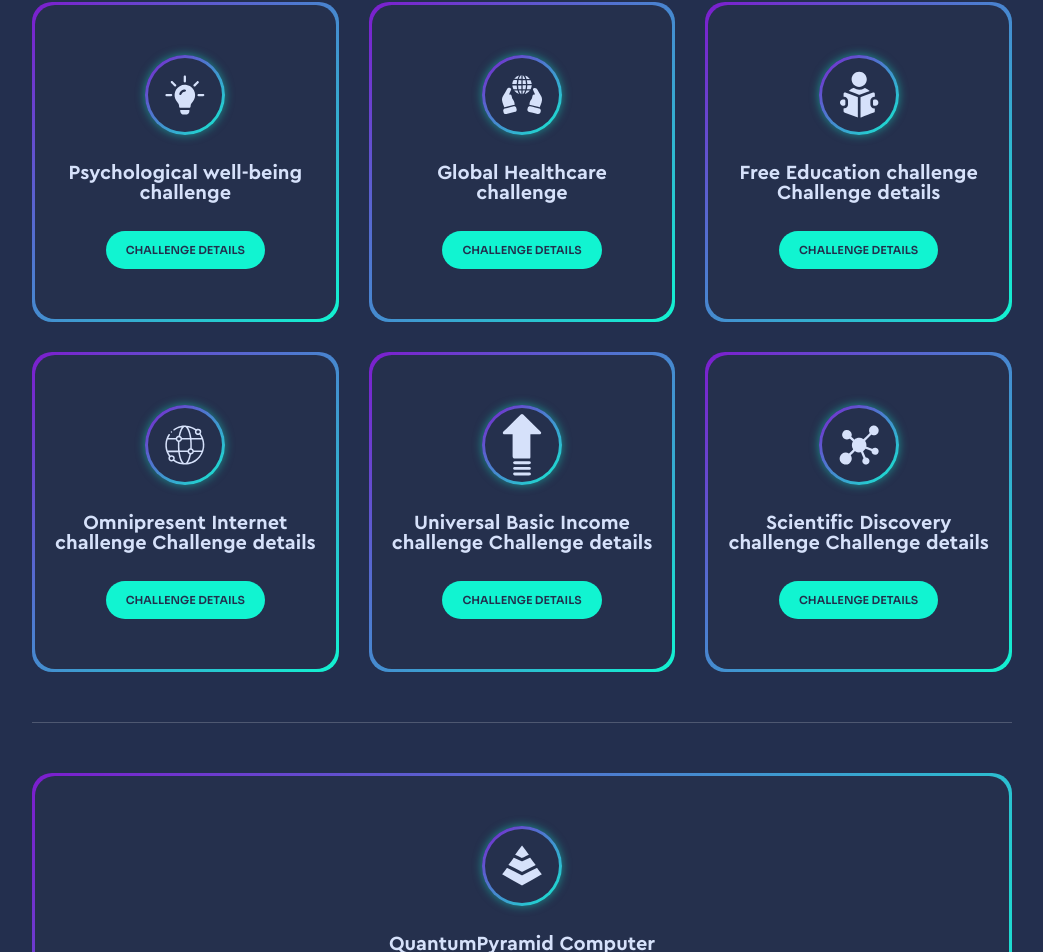
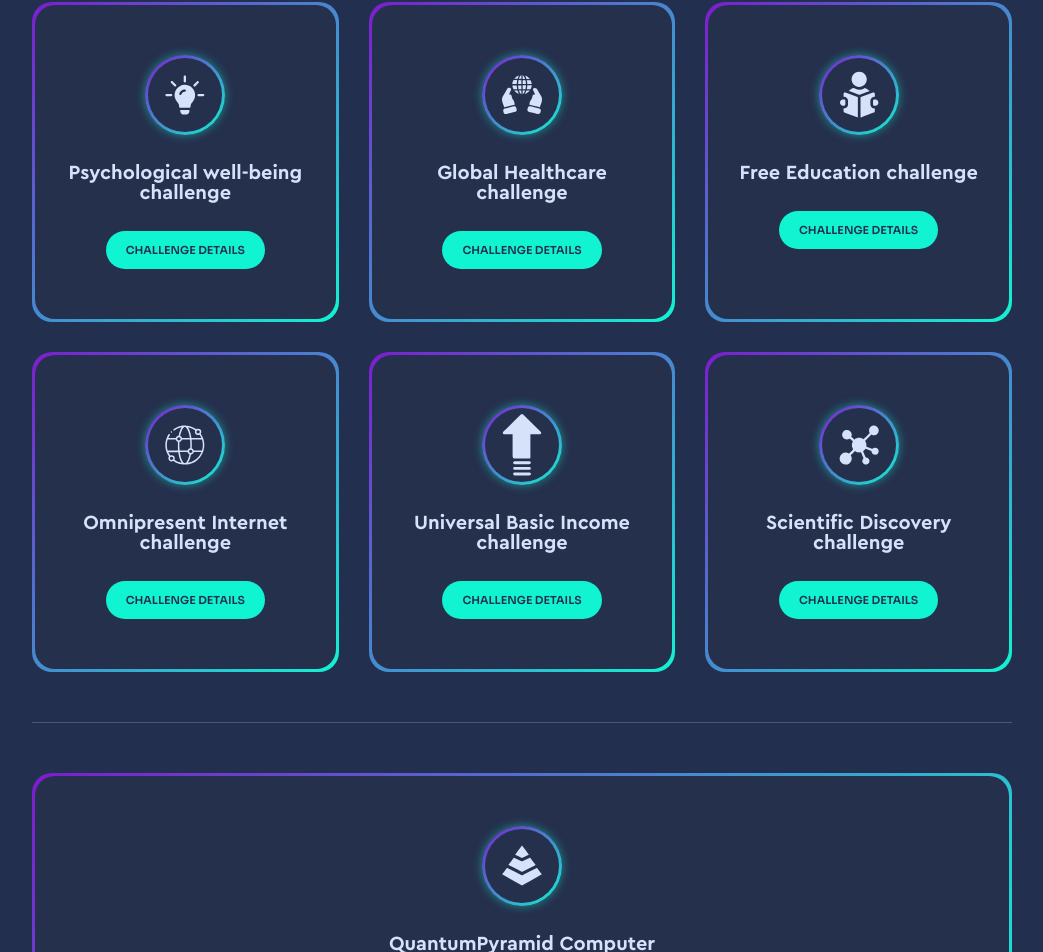
Before and after one commit to ArtificialGuardianAngel/aga-vision, a Next.js app: page / in a window 1280 px wide. Shown: the part 8232-9184 px from the top of the page, without its empty margins (118-1161 px from the left). Built offline with nearby package versions, Linux system fonts and the light colour scheme; no server answers.

Commit message:
remove challenge details text

```diff
--- a/src/app/page.tsx
+++ b/src/app/page.tsx
@@ -608,7 +608,7 @@ export default function Home() {
                   </div>
 
                   <div className="text-[20px] font-[700] leading-[1] font-ceraPro">
-                    Free Education challenge Challenge details
+                    Free Education challenge
                   </div>
 
                   <Button link="/challenge/free-education" linkType="internal">
@@ -631,7 +631,7 @@ export default function Home() {
                   </div>
 
                   <div className="text-[20px] font-[700] leading-[1] font-ceraPro">
-                    Omnipresent Internet challenge Challenge details
+                    Omnipresent Internet challenge
                   </div>
 
                   <Button
@@ -657,7 +657,7 @@ export default function Home() {
                   </div>
 
                   <div className="text-[20px] font-[700] leading-[1] font-ceraPro">
-                    Universal Basic Income challenge Challenge details
+                    Universal Basic Income challenge
                   </div>
 
                   <Button link="/challenge/basic-income" linkType="internal">
@@ -680,7 +680,7 @@ export default function Home() {
                   </div>
 
                   <div className="text-[20px] font-[700] leading-[1] font-ceraPro">
-                    Scientific Discovery challenge Challenge details
+                    Scientific Discovery challenge
                   </div>
 
                   <Button
```
